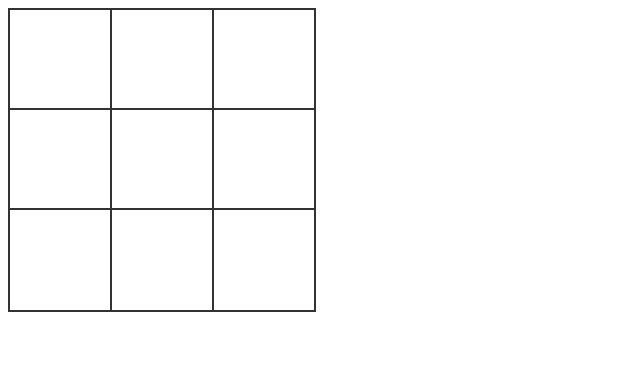
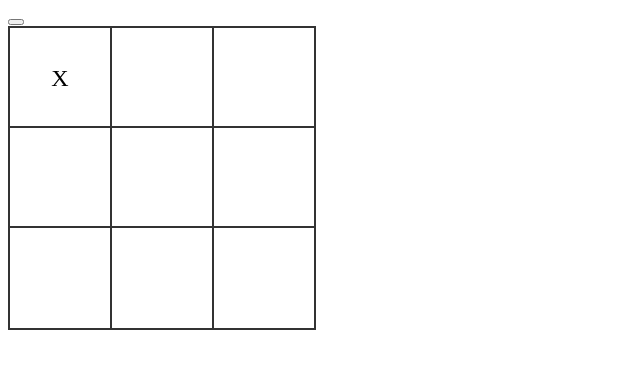
Before and after one commit to GuranshS/Tic-Tac-Toe, a plain HTML site: page index.html in a window 1280 px wide. Both pictures are taken after a click on the element 60 px from the left and 60 px from the top of the page. Shown: the whole page, without its empty margins (0-640 px from the left). Drawn offline with Linux system fonts and the light colour scheme.

Commit message:
working console game

```diff
--- a/index.html
+++ b/index.html
@@ -8,6 +8,7 @@
     <link rel="stylesheet" href="style.css">
 </head>
 <body>
+  <button id="reset-button"></button>
     <div id="game-container">
         <div class="row">
           <div class="cell" data-cell="0"></div>
--- a/script.js
+++ b/script.js
@@ -1,24 +1,96 @@
-const cells = document.querySelectorAll('.cell');
-// Add event listener to each cell
-cells.forEach(cell => {
-    cell.addEventListener('click', () => {
-        // Get the clicked cell
-        const clickedCell = cell;
-        console.log(clickedCell);
-        // Do something with the clicked cell
-    });
-});
 
 
 const gameboard = (() => {
-    let board = [_,_,_,
-                 _,_,_,
-                 _,_,_];
+    let board = ["", "", "",
+                 "", "", "",
+                 "", "", ""];
+    let currentPlayer = 'X';
 
-    // Other functions and properties of the gameboard object can be added here
+    const updateBoard = (cell) => {
+        const cellIndex = cell.dataset.cell;
+        if (board[cellIndex] === "") {
+            board[cellIndex] = currentPlayer;
+            //Switch Players
+            currentPlayer = (currentPlayer === 'X') ? 'O' : 'X';
+        } else {
+            console.log("This cell has already been filled.");
+        }
+    };
+
+        // Function to reset the board
+        const resetBoard = () => {
+            gameboard.board.fill("")
+            gameboard.currentPlayer = 'X';
+            const cells = document.querySelectorAll('.cell');
+            cells.forEach(cell => {
+                cell.textContent = "";
+            });
+        };
+
+    const checkWinner = () => {
+
+        // Check for horizontal wins
+        for (let i = 0; i < 3; i++) {
+            if (board[i] !== "" && board[i] === board[i + 1] && board[i] === board[i + 2]) {
+                return board[i];
+            }
+        }
+
+        // Check for vertical wins
+        for (let i = 0; i < 3; i++) {
+            if (board[i] !== "" && board[i] === board[i + 3] && board[i] === board[i + 6]) {
+                return board[i];
+            }
+        }
+
+        // Check for diagonal wins
+        if (board[0] !== "" && board[0] === board[4] && board[0] === board[8]) {
+            return board[0];
+        }
+        if (board[2] !== "" && board[2] === board[4] && board[2] === board[6]) {
+            return board[2];
+        }
+
+        return null; // Return null if no winner
+    };
 
 
-    return {
-        board
-    };
+    return Object.freeze({
+        board,
+        updateBoard,
+        checkWinner,
+        resetBoard
+    });
 })();
+
+const gameFlow = (() => {
+    // Define the cells variable
+    const cells = document.querySelectorAll('.cell');
+    const resetButton = document.querySelector('#reset-button');
+    resetButton.addEventListener('click', () => {
+        gameboard.resetBoard();
+
+        console.log("Board has been reset.");
+    });
+    // Add event listener to each cell
+    cells.forEach(cell => {
+        cell.addEventListener('click', () => {
+            // Get the clicked cell
+            const clickedCell = cell;
+            console.log(clickedCell);
+
+            // Update the board
+            gameboard.updateBoard(clickedCell);
+            clickedCell.textContent = gameboard.board[clickedCell.dataset.cell]; // Display the current player's symbol in the clicked cell
+            console.log(gameboard.board);
+
+            // Check if a player has won
+            const winner = gameboard.checkWinner();
+            if (winner) {
+                console.log(`Player ${winner} has won!`);
+            } else if (gameboard.board.every(cell => cell !== "")) {
+                console.log("It's a tie!");
+            }
+        });
+    });
+})();
```
